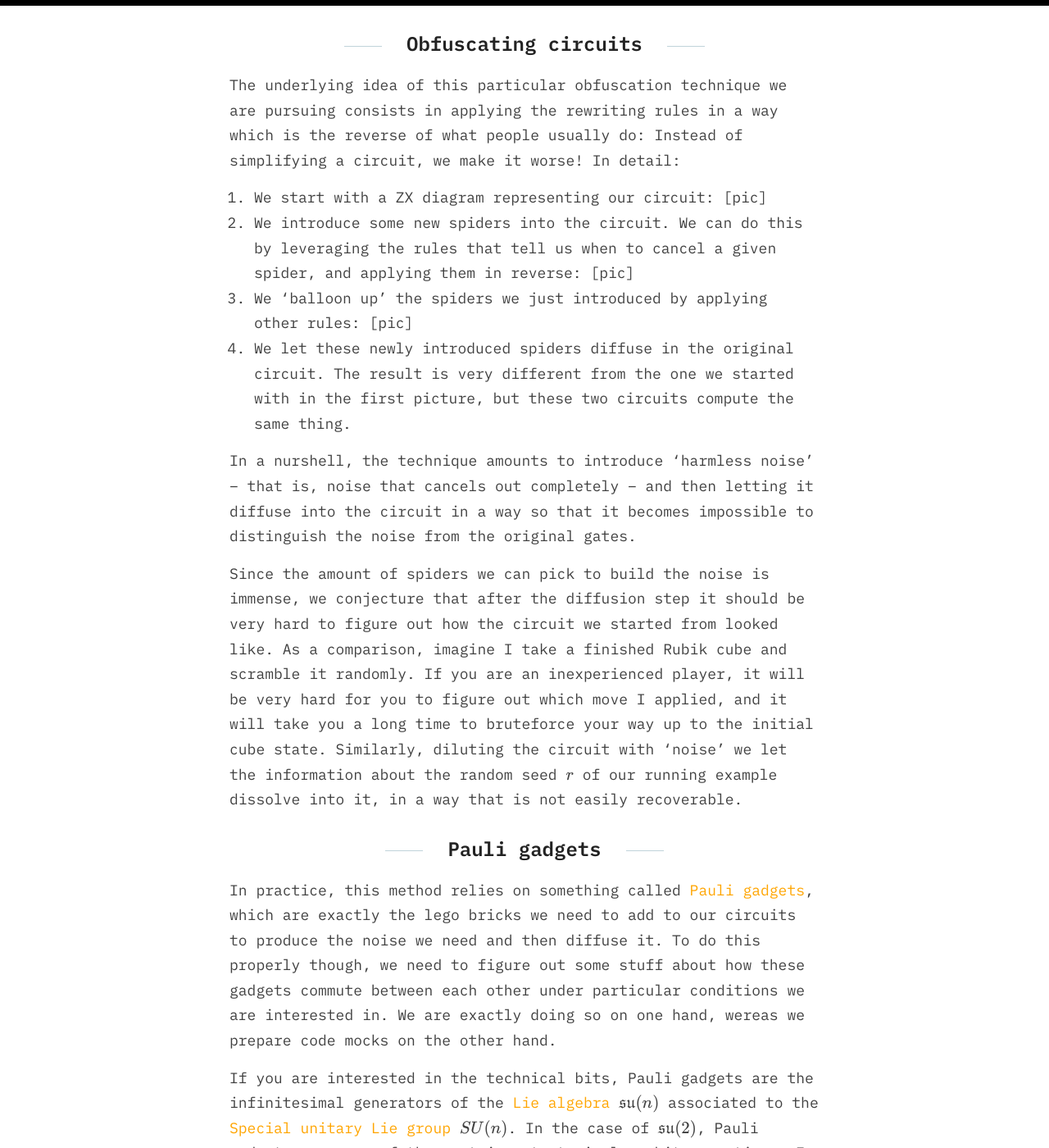
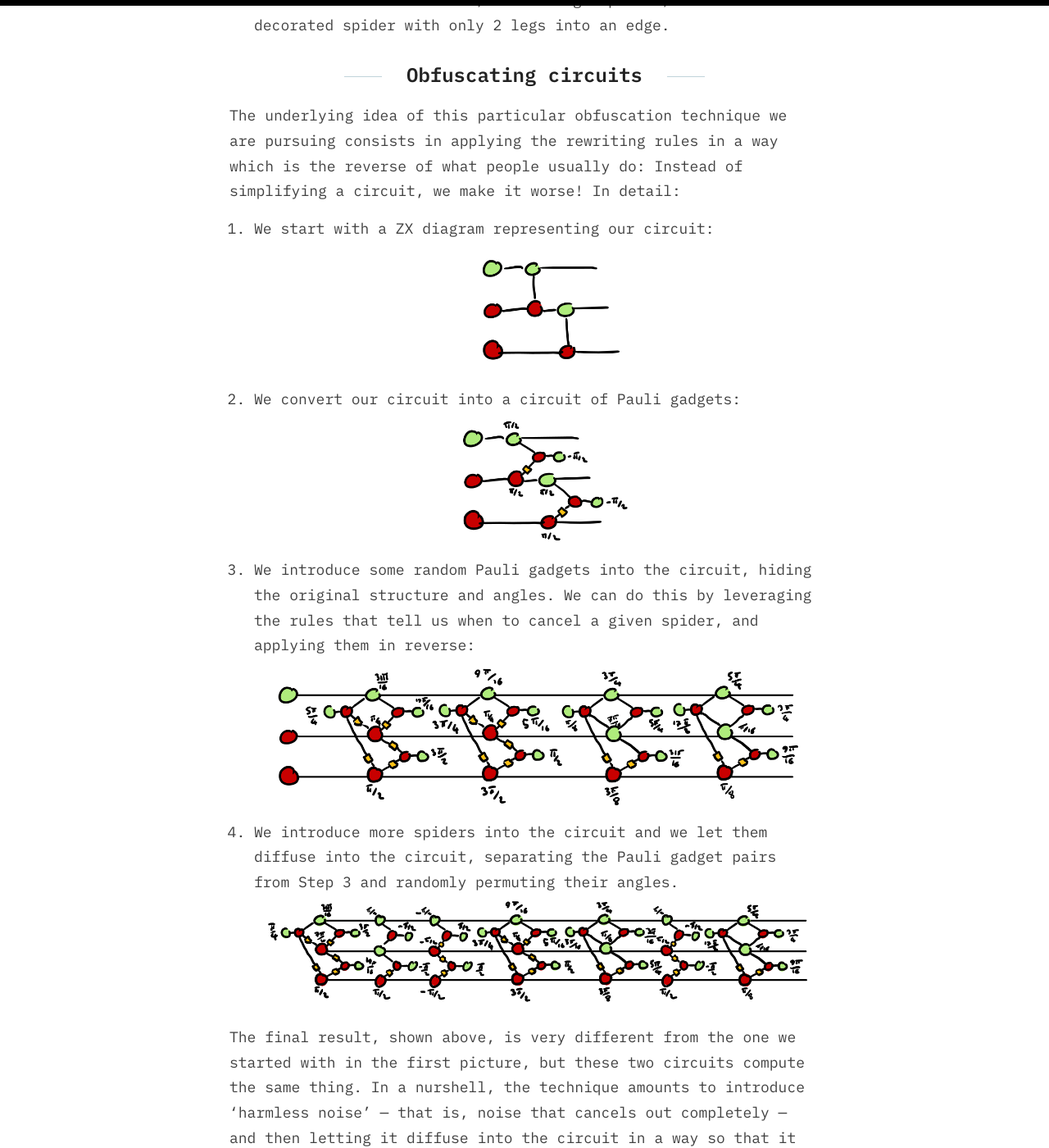
Before and after one commit to neverlocal/blog, a Jekyll site: the page built from _posts/2024-06-12-obfuscating-quantum-circuits-zx.md, in a window 1280 px wide and 1400 px high, scrolled down 3445 px. Shown: the whole window at 82% size. Built offline with Jekyll 4.4.1, drawn with Linux system fonts in a browser that asks for light colours; some web fonts are replaced; some of the changed text lies outside the part shown.

Commit message:
Added pictures of the confusion process.

```diff
--- a/_posts/2024-06-11-obfuscating-quantum-circuits-zx.md
+++ b/_posts/2024-06-12-obfuscating-quantum-circuits-zx.md
@@ -5,7 +5,7 @@ author: Fabrizio Genovese
 categories: ZX-calculus obfuscation cryptography
 excerpt: This is all conjectures for now, but nice conjectures nevertheless!
 usemathjax: true
-thanks: I want to thank Stefano Gogioso and Richie Yeung, which are actively working to figure out this stuff.
+thanks: I want to thank Stefano Gogioso and Richie Yeung, who are actively working to figure out this stuff. Pictures of the confusion process by Stefano Gogioso.
 asset_path: /assetsPosts/2024-06-12-obfuscating-quantum-circuits-zx
 ---
 
@@ -13,9 +13,9 @@ The quest around building Quantum 1-Shot Signatures revolves around building pra
 
 Such equivocal hash functions have been proved to exist, for instance in [this paper](https://eprint.iacr.org/2020/107), using ordered affine partitions. Unfortunately, the proof there is essentially non-constructive, so the problem of 'actually building the thing' still stands. We had a first stab at building these gadgets explicitly [here](https://github.com/The-QSig-Commission/QSigCommissionWiki/wiki/Hash-functions-from-ordered-affine-partitions), but Lev, one of the main researchers involved in this project, quickly broke the mechanism.
 
-Now we have some other candidate constructions: Lev is working on implementing Quantum 1-shot tokens using claw-free functions -- hopefully a post about this willfollow soon! -- whereas Stefano and Richie are investingating an alternative approach based on [ZX-calculus](https://en.wikipedia.org/wiki/ZX-calculus), which will be the focus of this post.
+Now we have some other candidate constructions: Lev is working on implementing Quantum 1-shot tokens using claw-free functions &mdash; hopefully a post about this willfollow soon! &mdash; whereas Stefano and Richie are investingating an alternative approach based on [ZX-calculus](https://en.wikipedia.org/wiki/ZX-calculus), which will be the focus of this post.
 
-In general, all of these endeavours piggyback to the same problem, namely that the construction used to implement an equivocal hash function needs to be *obfuscated* in some way. This has a very precise meaning in cryptography, but the layman interpretation of 'obfuscated' would be 'turn the code into a sort of black box: people can feed inputs and read outputs, but have no clue about how the program behaves'. This is called 'black-box obfuscation', and has been unfortunately proven to be [infeasible](https://dash.harvard.edu/bitstream/handle/1/12644697/9034637.pdf). The next best thing is called [indistinguishability obfuscation](https://en.wikipedia.org/wiki/Indistinguishability_obfuscation) -- abbreviated 'iO' -- and, citing Wikipedia, it means more or less something like this:
+In general, all of these endeavours piggyback to the same problem, namely that the construction used to implement an equivocal hash function needs to be *obfuscated* in some way. This has a very precise meaning in cryptography, but the layman interpretation of 'obfuscated' would be 'turn the code into a sort of black box: people can feed inputs and read outputs, but have no clue about how the program behaves'. This is called 'black-box obfuscation', and has been unfortunately proven to be [infeasible](https://dash.harvard.edu/bitstream/handle/1/12644697/9034637.pdf). The next best thing is called [indistinguishability obfuscation](https://en.wikipedia.org/wiki/Indistinguishability_obfuscation) &mdash; abbreviated 'iO' &mdash; and, citing Wikipedia, it means more or less something like this:
 
 > In cryptography, indistinguishability obfuscation (abbreviated IO or iO) is a type of software obfuscation with the defining property that obfuscating any two programs that compute the same mathematical function results in programs that cannot be distinguished from each other. Informally, such obfuscation hides the implementation of a program while still allowing users to run it.
 
@@ -45,14 +45,16 @@ We redirect you to [our previous post]({% link _posts/2024-06-11-zx-intro.md %})
 The underlying idea of this particular obfuscation technique we are pursuing consists in applying the rewriting rules in a way which is the reverse of what people usually do: Instead of simplifying a circuit, we make it worse! In detail:
 
 1. We start with a ZX diagram representing our circuit:
-    [pic]
-2. We introduce some new spiders into the circuit. We can do this by leveraging the rules that tell us when to cancel a given spider, and applying them in reverse:
-    [pic]
-3. We 'balloon up' the spiders we just introduced by applying other rules:
-    [pic]
-4. We let these newly introduced spiders diffuse in the original circuit. The result is very different from the one we started with in the first picture, but these two circuits compute the same thing.
+    ![Initial Circuit]({{page.asset_path}}/initial-circuit.png)
+2. We convert our circuit into a circuit of Pauli gadgets:
+    ![Pauli Circuit]({{page.asset_path}}/pauli-circuit.png)
+3. We introduce some random Pauli gadgets into the circuit, hiding the original structure and angles. We can do this by leveraging the rules that tell us when to cancel a given spider, and applying them in reverse:
+    ![Confusion Step 1]({{page.asset_path}}/confusion-step-1.png)
+4. We introduce more spiders into the circuit and we let them diffuse into the circuit, separating the Pauli gadget pairs from Step 3 and randomly permuting their angles.
+    ![Confusion Step 2]({{page.asset_path}}/confusion-step-2.png)
 
-In a nurshell, the technique amounts to introduce 'harmless noise' -- that is, noise that cancels out completely -- and then letting it diffuse into the circuit in a way so that it becomes impossible to distinguish the noise from the original gates.
+The final result, shown above, is very different from the one we started with in the first picture, but these two circuits compute the same thing.
+In a nurshell, the technique amounts to introduce 'harmless noise' &mdash; that is, noise that cancels out completely &mdash; and then letting it diffuse into the circuit in a way so that it becomes impossible to distinguish the noise from the original gates.
 
 Since the amount of spiders we can pick to build the noise is immense, we conjecture that after the diffusion step it should be very hard to figure out how the circuit we started from looked like. As a comparison, imagine I take a finished Rubik cube and scramble it randomly. If you are an inexperienced player, it will be very hard for you to figure out which move I applied, and it will take you a long time to bruteforce your way up to the initial cube state. Similarly, diluting the circuit with 'noise' we let the information about the random seed $r$ of our running example dissolve into it, in a way that is not easily recoverable.
 
```
Also changed, not shown: assetsPosts/2024-06-12-obfuscating-quantum-circuits-zx/confusion-step-1.png (added), assetsPosts/2024-06-12-obfuscating-quantum-circuits-zx/confusion-step-2.png (added), assetsPosts/2024-06-12-obfuscating-quantum-circuits-zx/initial-circuit.png (added), assetsPosts/2024-06-12-obfuscating-quantum-circuits-zx/pauli-circuit.png (added).
